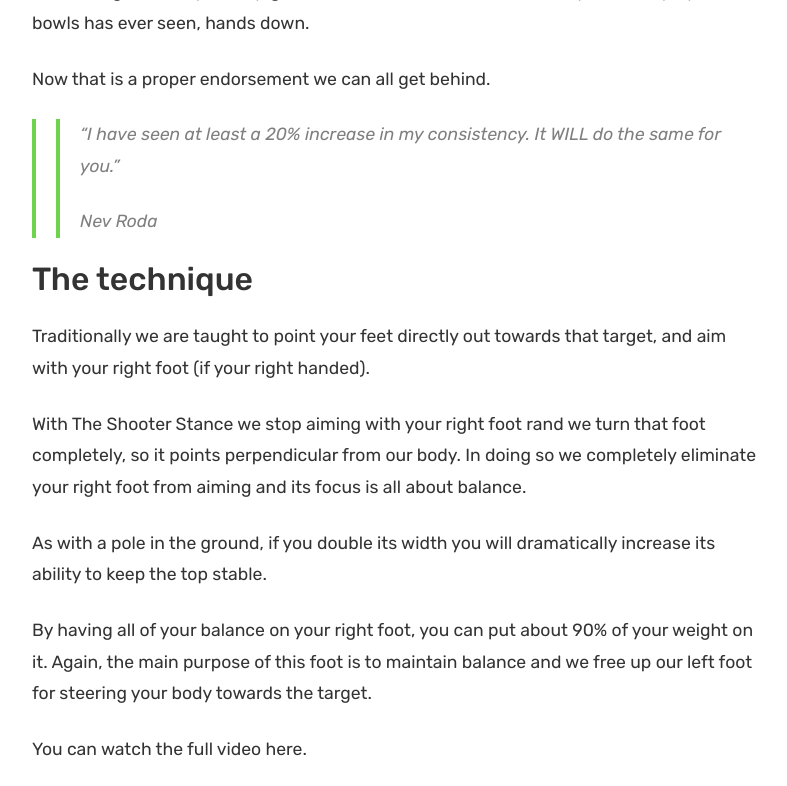
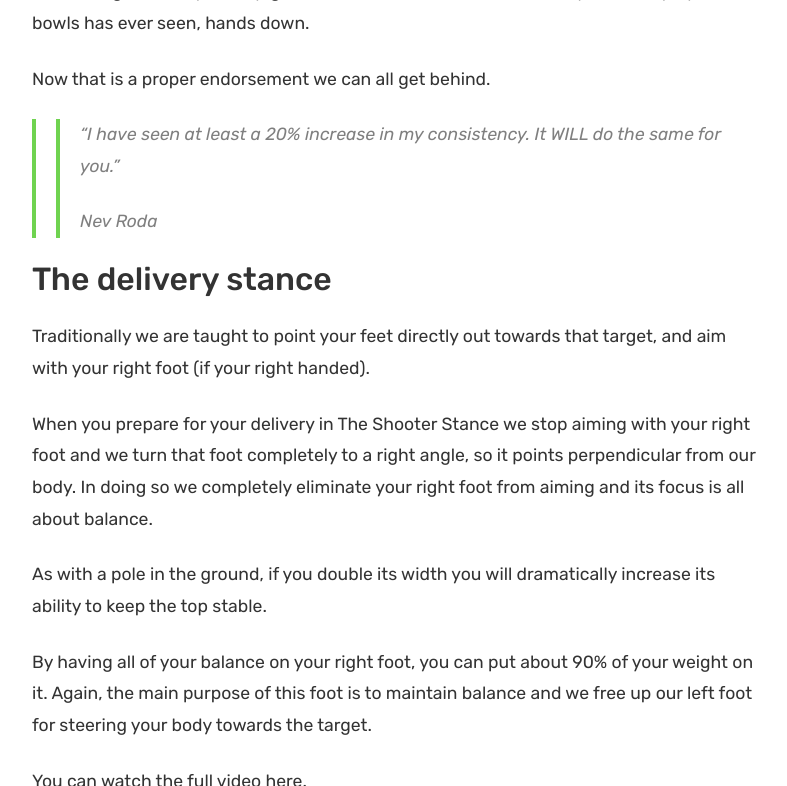
Before and after one commit to krussll/etsysimplicity, a Jekyll site: the page built from _posts/2019-07-04-the-shooter-stance-for-lawn-bowls.md, in a window 1280 px wide and 900 px high, scrolled down 1926 px, cut to the strip 0-786 px from the top of the window. Shown: the whole strip, without its empty margins (53-840 px from the left). Built offline with Jekyll 4.4.1, drawn with Linux system fonts in a browser that asks for light colours; nearby versions of some CDN libraries.

Commit message:
Update 2019-07-04-the-shooter-stance-for-lawn-bowls.md

```diff
--- a/_posts/2019-07-04-the-shooter-stance-for-lawn-bowls.md
+++ b/_posts/2019-07-04-the-shooter-stance-for-lawn-bowls.md
@@ -37,11 +37,11 @@ Now that is a proper endorsement we can all get behind.
 >>
 >> Nev Roda
 
-## The technique
+## The delivery stance
 
 Traditionally we are taught to point your feet directly out towards that target, and aim with your right foot (if your right handed).
 
-With The Shooter Stance we stop aiming with your right foot rand we turn that foot completely, so it points perpendicular from our body. In doing so we completely eliminate your right foot from aiming and its focus is all about balance.
+When you prepare for your delivery in The Shooter Stance we stop aiming with your right foot and we turn that foot completely to a right angle, so it points perpendicular from our body. In doing so we completely eliminate your right foot from aiming and its focus is all about balance.
 
 As with a pole in the ground, if you double its width you will dramatically increase its ability to keep the top stable.
 
```
